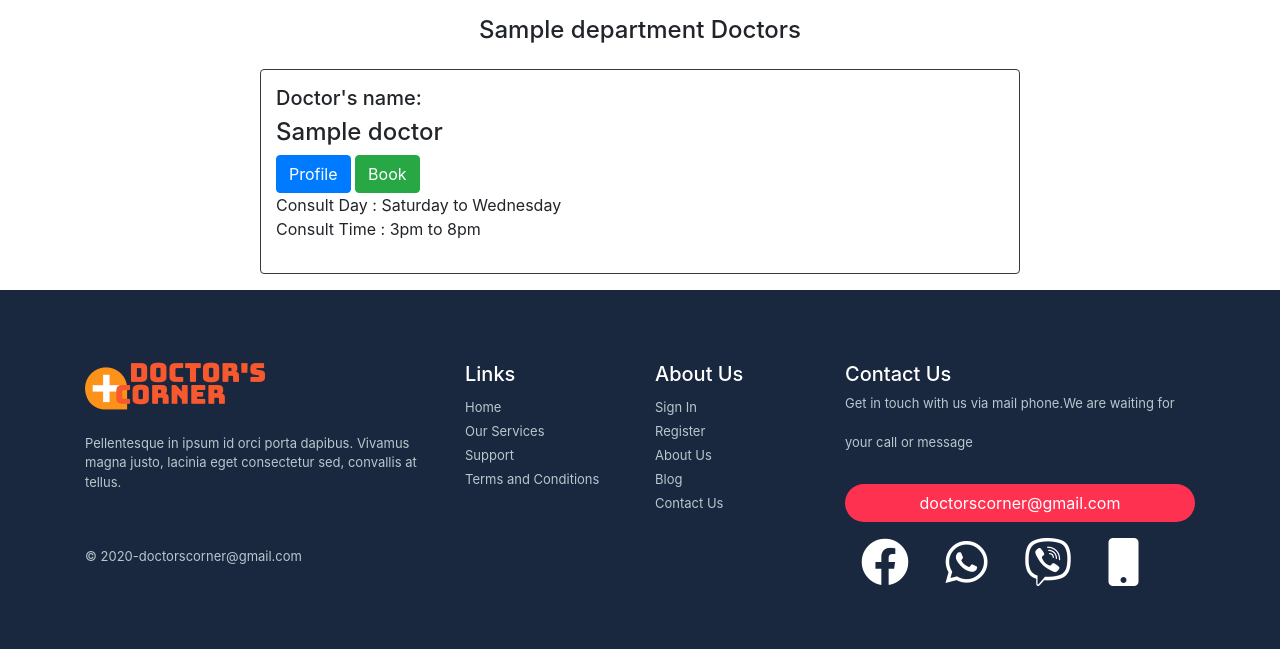
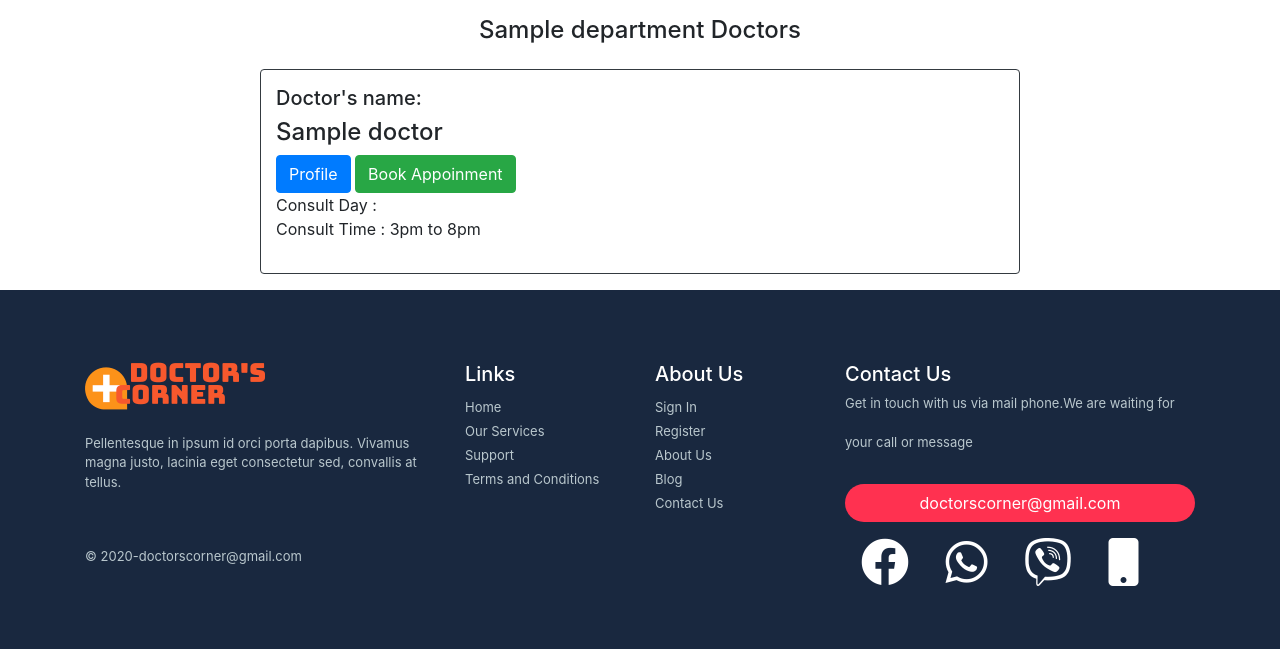
Before and after one commit to Hasanul-Bari/Doctors-corner, a PHP site: page /doctorList.php?dept_id=1 in a window 1280 px wide. Shown: the part 74-723 px from the top of the page. Run offline with PHP 8.4, Linux system fonts and the light colour scheme; the visitor is signed in with stand-in values (Sample User, id 1); tables that the repository leaves empty or names only in its code hold one stand-in row (values such as "Sample post").

Commit message:
Update doctorList.php

```diff
--- a/doctorList.php
+++ b/doctorList.php
@@ -33,9 +33,12 @@
         $userdr = $stmt->fetch(PDO::FETCH_ASSOC);
     }
 
-    $stmt = $pdo->prepare("SELECT Did, Name FROM doctors where dept_id=:dpid");
+    $stmt = $pdo->prepare("SELECT Did, Name, consultDays FROM doctors where dept_id=:dpid");
     $stmt->execute(array(":dpid" => $_GET['dept_id']));
     $rows = $stmt->fetchAll(PDO::FETCH_ASSOC);
+
+
+    $weekdays=array('Monday', 'Tuesday', 'Wednesday', 'Thursday', 'Friday', 'Saturday', 'Sunday');
 
 ?>
 
@@ -161,9 +164,25 @@
                       <h4><?= htmlentities($row['Name']) ?></h4>
 
                       <a type="button" class="btn btn-primary" href="doctorProfile.php?doctor_id=<?=htmlentities($row['Did'])?>">Profile</a>
-                      <a type="button" class="btn btn-success" href="#">Book</a>
 
-                      <p class="m-0"> Consult Day : <span class="t-ConsultingDay">Saturday to Wednesday</span></p>
+                      <?php
+                            if(isset($_SESSION['patient'])) {
+                                echo '<a href="BookAppointment.php?doctor_id='.$row['Did'].'" type="button" class="btn btn-success">Book Appoinment</a>';
+                            }
+                       ?>
+
+
+                      <p class="m-0"> Consult Day : <span class="t-ConsultingDay">
+                        <?php
+                              $cd=$row['consultDays'];
+                              for($i=0; $i<7; $i++){
+                                  if($cd[$i]==1){
+                                      echo $weekdays[$i].' ';
+                                  }
+                              }
+                         ?>
+
+                      </span></p>
                       <p class=""> Consult Time : <span class="t-ConsultingTime">3pm to 8pm</span></p>
                     </div>
 
```
